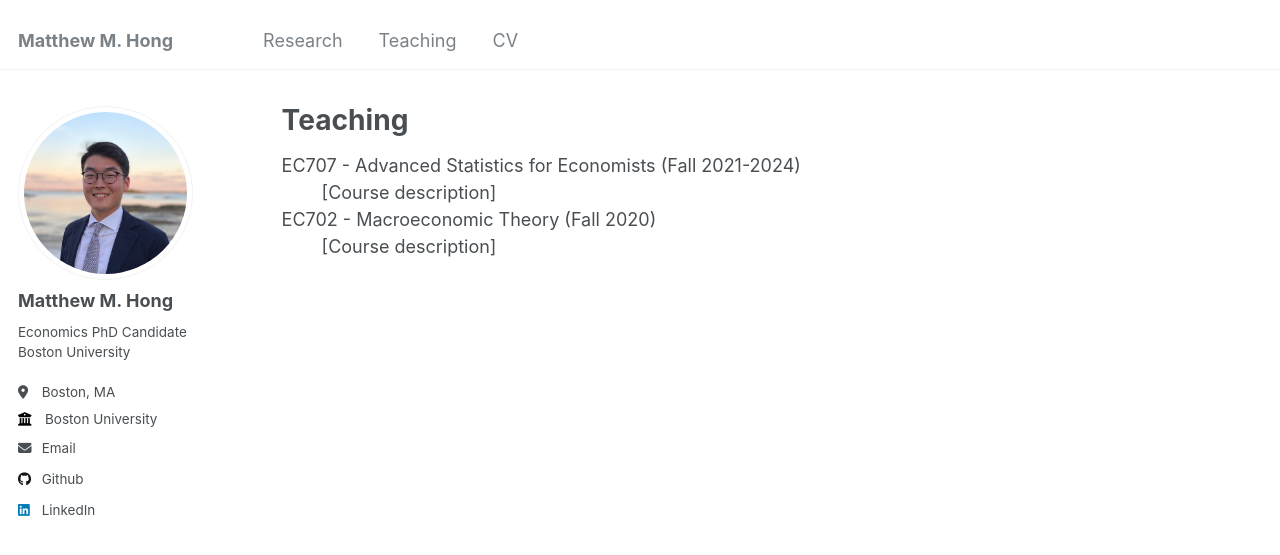
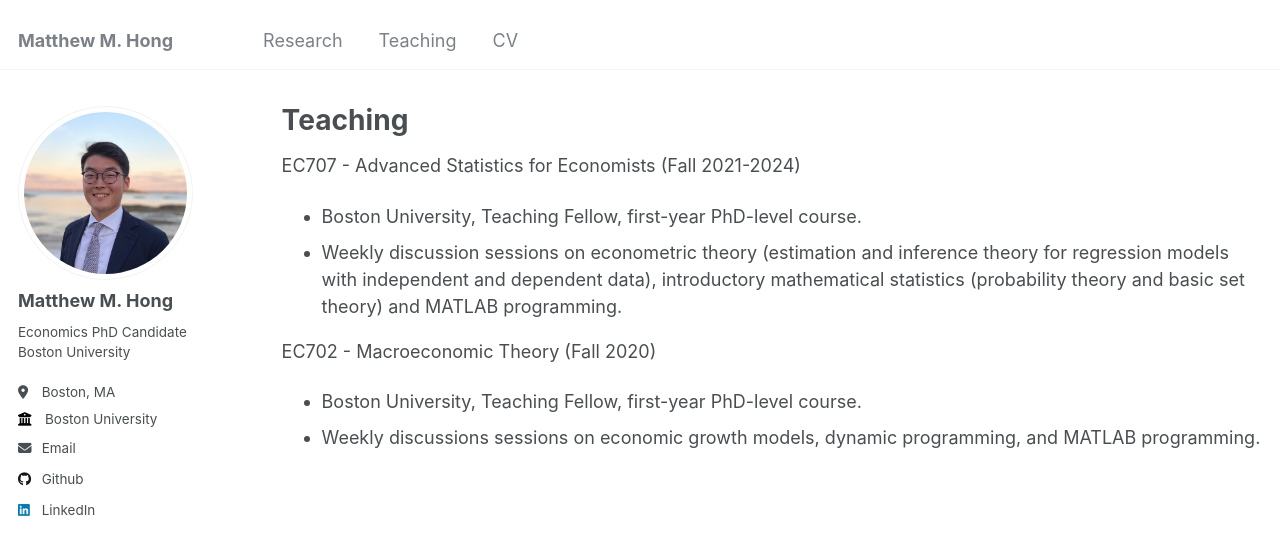
Before and after one commit to matthew-hong/matt-hong, a Jekyll site: the page built from _pages/teaching.md, in a window 1280 px wide. Shown: the top 555 px of the page. Built offline with Jekyll 4.4.1, drawn with Linux system fonts in a browser that asks for light colours.

Commit message:
edit teaching page

```diff
--- a/_pages/teaching.md
+++ b/_pages/teaching.md
@@ -8,7 +8,9 @@ author_profile: true
 {% include base_path %}
 
 EC707 - Advanced Statistics for Economists (Fall 2021-2024)
-:   [Course description]
+ * Boston University, Teaching Fellow, first-year PhD-level course.
+ * Weekly discussion sessions on econometric theory (estimation and inference theory for regression models with independent and dependent data), introductory mathematical statistics (probability theory and basic set theory) and MATLAB programming.
 
 EC702 - Macroeconomic Theory (Fall 2020)
-:   [Course description]
+ * Boston University, Teaching Fellow, first-year PhD-level course.
+ * Weekly discussions sessions on economic growth models, dynamic programming, and MATLAB programming.
```
